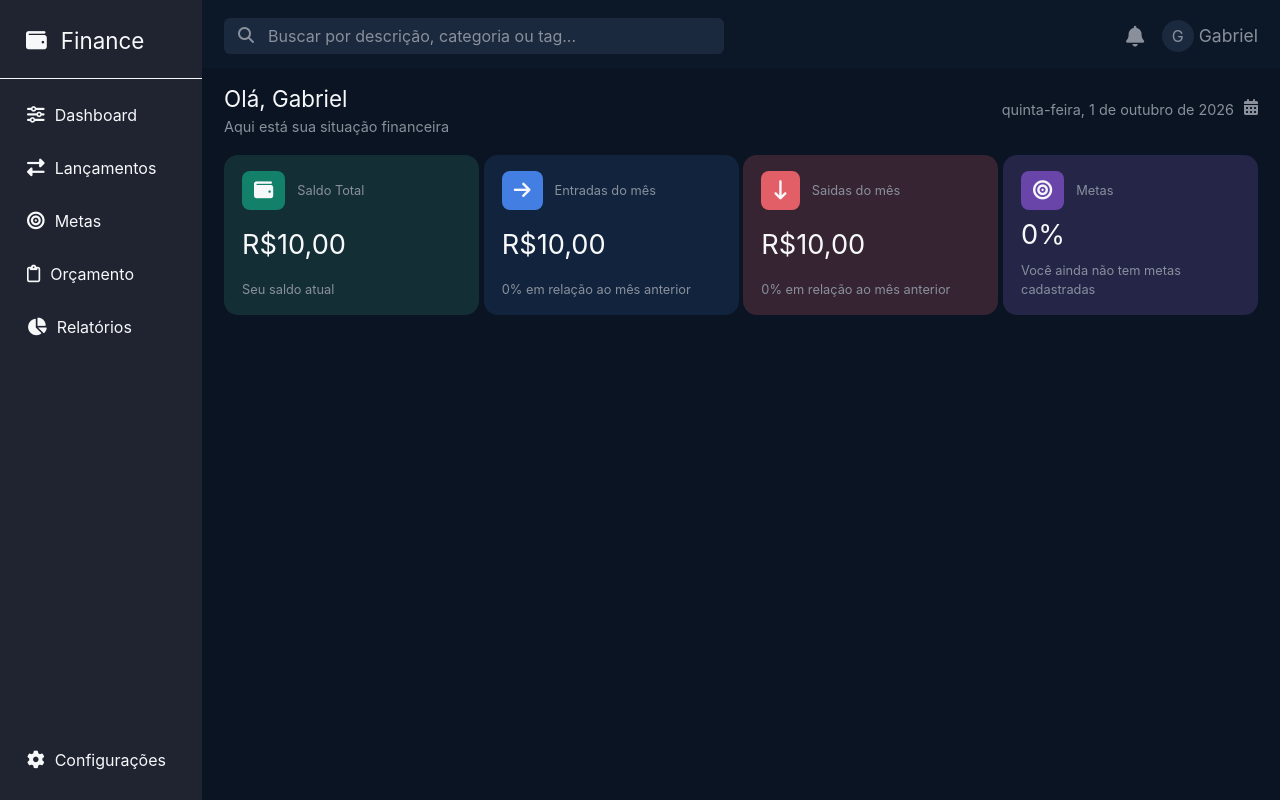
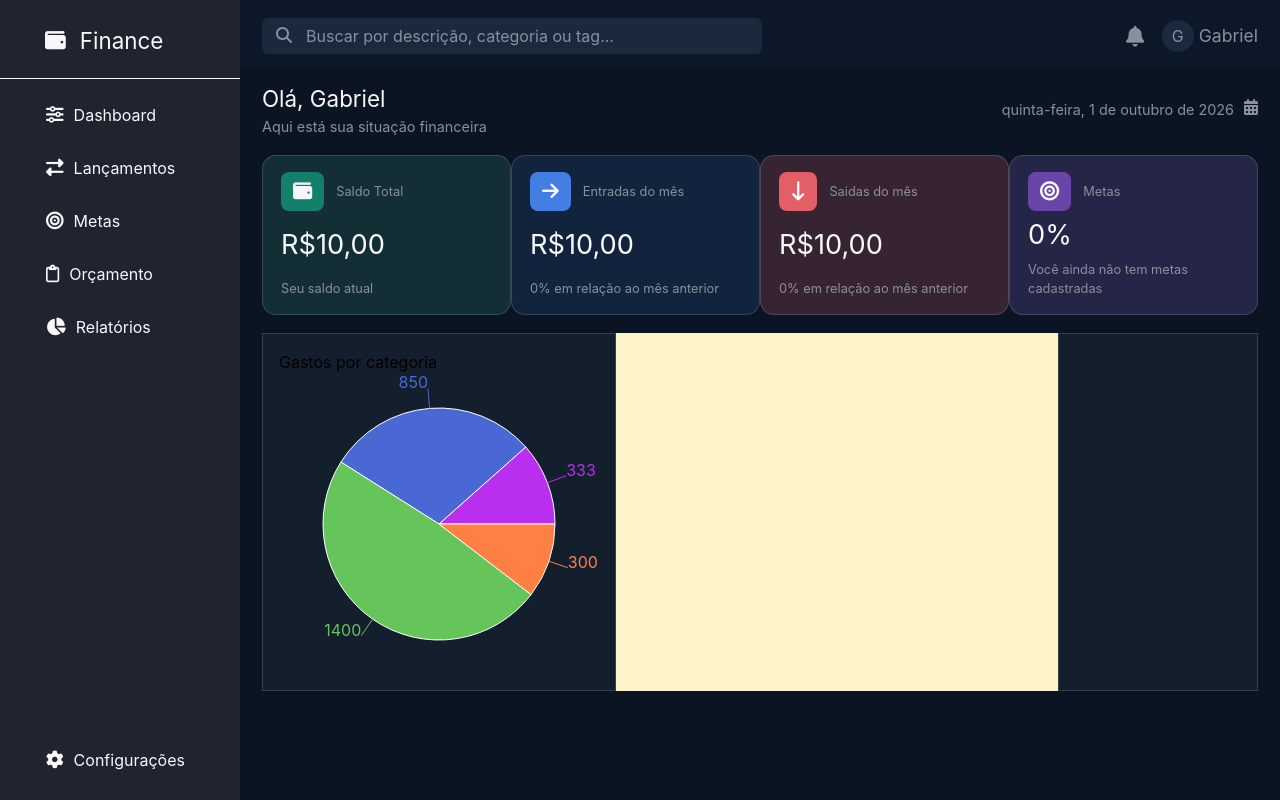
Before and after one commit to Gabrielbarbosa14/finance-app, a React (Vite) app: page / in a window 1280 px wide. Built offline with nearby package versions, Linux system fonts and the light colour scheme.

Commit message:
Adicionando gráficos ao dashboard

```diff
--- a/package.json
+++ b/package.json
@@ -12,7 +12,8 @@
   "dependencies": {
     "react": "^19.2.8",
     "react-dom": "^19.2.8",
-    "react-router-dom": "^7.18.4"
+    "react-router-dom": "^7.18.4",
+    "recharts": "^3.10.1"
   },
   "devDependencies": {
     "@eslint/js": "^10.0.1",
--- a/src/App.jsx
+++ b/src/App.jsx
@@ -14,7 +14,7 @@ function About() {
 
 function App() {
   return (
-    <div className="h-screen flex">
+    <div className="min-h-screen flex">
       <Sidebar />
       <Routes>
         <Route path="/" element={<Dashboard />}/>
--- a/src/components/Dashboard.jsx
+++ b/src/components/Dashboard.jsx
@@ -1,53 +1,115 @@
+import {
+  Line,
+  XAxis,
+  YAxis,
+  CartesianGrid,
+  Tooltip,
+  Legend,
+  PieChart,
+  Pie,
+  Cell,
+} from "recharts";
 
 const summaryData = [
-    {id: 'totalbalance', label: 'Saldo Total', value: 'R$10,00', description: 'Seu saldo atual', icon: 'fa-solid fa-wallet', bgcolor: 'bg-[#142E35]', bgcoloricon: 'bg-[#13816A]'},
-    {id: 'montharrivals', label: 'Entradas do mês', value: 'R$10,00', description: '0% em relação ao mês anterior', icon: 'fa-solid fa-arrow-right', bgcolor: 'bg-[#12243D]', bgcoloricon: 'bg-[#437FE2]'},
-    {id: 'monthoutflows', label: 'Saidas do mês', value: 'R$10,00', description: '0% em relação ao mês anterior', icon: 'fa-solid fa-arrow-down-long', bgcolor: 'bg-[#372432]', bgcoloricon: 'bg-[#E25F68]'},
-    {id: 'goals', label: 'Metas', value: '0%', description: 'Você ainda não tem metas cadastradas', icon: 'fa-solid fa-bullseye', bgcolor: 'bg-[#242547]', bgcoloricon: 'bg-[#6945AA]'}
-]
+  {
+    id: "totalbalance",
+    label: "Saldo Total",
+    value: "R$10,00",
+    description: "Seu saldo atual",
+    icon: "fa-solid fa-wallet",
+    bgcolor: "bg-[#142E35]",
+    bgcoloricon: "bg-[#13816A]",
+  },
+  {
+    id: "montharrivals",
+    label: "Entradas do mês",
+    value: "R$10,00",
+    description: "0% em relação ao mês anterior",
+    icon: "fa-solid fa-arrow-right",
+    bgcolor: "bg-[#12243D]",
+    bgcoloricon: "bg-[#437FE2]",
+  },
+  {
+    id: "monthoutflows",
+    label: "Saidas do mês",
+    value: "R$10,00",
+    description: "0% em relação ao mês anterior",
+    icon: "fa-solid fa-arrow-down-long",
+    bgcolor: "bg-[#372432]",
+    bgcoloricon: "bg-[#E25F68]",
+  },
+  {
+    id: "goals",
+    label: "Metas",
+    value: "0%",
+    description: "Você ainda não tem metas cadastradas",
+    icon: "fa-solid fa-bullseye",
+    bgcolor: "bg-[#242547]",
+    bgcoloricon: "bg-[#6945AA]",
+  },
+];
+
+const data = [
+  { name: "Alimentação", value: 333 },
+  { name: "Transporte", value: 850 },
+  { name: "Lazer", value: 1400 },
+  { name: "Estudos", value: 300 },
+];
 
 function Dashboard() {
-    const today = new Date()
+  const today = new Date();
 
   const options = {
-        weekday: 'long',
-        day: 'numeric',
-        month: 'long',
-        year: 'numeric'
-    }
+    weekday: "long",
+    day: "numeric",
+    month: "long",
+    year: "numeric",
+  };
 
-    const formattedDate = today.toLocaleDateString('pt-br', options)
+  const formattedDate = today.toLocaleDateString("pt-br", options);
 
-    return(
-        <div className="w-full bg-[#0A1422]">
+  const colors = ["#B92EEF", "#4A68D3", "#65C45A", "#FF8042"];
+
+  return (
+    <div className="w-full bg-[#0A1422] pl-[240px] min-h-screen">
       <div className="bg-[#0C1828] pt-[18px] pb-3.5 pl-5.5 pr-5.5 flex justify-between">
         <div className="relative">
           <i className="fa-solid fa-magnifying-glass absolute left-3.5 top-[9px] text-[#89909C] text-[1em]"></i>
-                    <input type="text"
+          <input
+            type="text"
             name="search"
             id="search"
             placeholder="Buscar por descrição, categoria ou tag..."
             className="bg-[#1A293E] text-[#F7F8FA] w-[500px] pt-1.5 pb-1.5
-                    pl-11 pr-1 rounded-[6px]"  />
+                    pl-11 pr-1 rounded-[6px]"
+          />
         </div>
-                <div id="right-conner" className="flex justify-between items-center w-[132px]">
+        <div
+          id="right-conner"
+          className="flex justify-between items-center w-[132px]"
+        >
           <div id="notification" className="flex justify-center items-center">
             <i className="fa-solid fa-bell text-[1.3em] text-[#89909C]"></i>
           </div>
           <div className="flex items-center justify-center gap-[5px]">
-                        <div id="icon" className="flex items-center justify-center
-                        bg-[#1A293E] w-[32px] h-[32px] rounded-[50%]">
+            <div
+              id="icon"
+              className="flex items-center justify-center
+                        bg-[#1A293E] w-[32px] h-[32px] rounded-[50%]"
+            >
               <h1 className="text-[#89909C]">G</h1>
             </div>
             <h1 className="text-[#89909C] text-[1.1em]">Gabriel</h1>
           </div>
         </div>
       </div>
-            <div id="body" className="pl-5.5 pr-5.5 pt-3.5 pb-3.5">
+      <div id="body" className="pl-5.5 pr-5.5 pt-3.5 pb-3.5 ">
         <div id="top-body" className="w-full flex justify-between items-center">
           <div>
             <h1 className="text-[#F7F8FA] text-[1.4em]">Olá, Gabriel</h1>
-                        <p className="text-[#89909C] text-[0.9em]">Aqui está sua situação financeira</p>
+            <p className="text-[#89909C] text-[0.9em]">
+              Aqui está sua situação financeira
+            </p>
           </div>
           <div className="text-[#89909C] flex gap-2.5">
             <p className="text-[0.9em]">{formattedDate}</p>
@@ -56,21 +118,41 @@ function Dashboard() {
         </div>
         <div id="summary" className=" flex justify-between mt-[18px]">
           {summaryData.map((card) => [
-                        <div className={`${card.bgcolor} w-[255px] h-[160px] pt-4 pb-4 pl-4.5 pr-4.5 flex flex-col justify-between rounded-[14px]`}>
+            <div
+              className={`${card.bgcolor} w-[255px] h-[160px] pt-4 pb-4 pl-4.5 pr-4.5 flex flex-col justify-between rounded-[14px] border border-[#F7F8FA]/15`}
+            >
               <div className="flex items-center gap-3">
-                                <div className={`${card.bgcoloricon} pt-2.5 pb-2.5 pl-3 pr-3 rounded-[8px] flex justify-between items-center`}>
+                <div
+                  className={`${card.bgcoloricon} pt-2.5 pb-2.5 pl-3 pr-3 rounded-[8px] flex justify-between items-center`}
+                >
                   <i className={`${card.icon} text-[1.2em] text-[#F7F8FA]`}></i>
                 </div>
                 <p className="text-[0.8em] text-[#89909C]">{card.label}</p>
               </div>
               <h1 className="text-[1.7em] text-[#F7F8FA]">{card.value}</h1>
               <p className="text-[0.8em] text-[#89909C]">{card.description}</p>
+            </div>,
+          ])}
         </div>
-                    ])}
+        <div id="charts" className="bg-amber-100 mt-[18px] flex justify-between">
+          <div id="expenses" className="bg-[#141F2D] border border-[#F7F8FA]/15 flex flex-col p-[16px]">
+            <h1>Gastos por categoria</h1>
+            <PieChart width={320} height={300}>
+              <Pie data={data} dataKey="value" label>
+                {data.map((entry, index) => (
+                  <Cell key={`cell-${index}`} fill={colors[index]} />
+                ))}
+              </Pie>
+              <Tooltip />
+            </PieChart>
+          </div>
+          <div id="goals" className="bg-[#141F2D] w-[200px] border border-[#F7F8FA]/15">
+
           </div>
         </div>
       </div>
-    )
+    </div>
+  );
 }
 
-export default Dashboard
+export default Dashboard;
--- a/src/components/Sidebar.jsx
+++ b/src/components/Sidebar.jsx
@@ -18,7 +18,7 @@ const links = [
 
 function Sidebar() {
   return (
-    <div className="bg-[#1F2430] h-full w-[240px] flex flex-col justify-between items-center pt-5 pb-5">
+    <div className="bg-[#1F2430] h-full w-[240px] flex flex-col justify-between items-center pt-5 pb-5 fixed">
       {topLink.map((link) => [
         <div key={link.id} className="w-[170px] flex justify-start items-center gap-3.5 px-[10px] py-[4px]">
           <i className={`${link.icon} text-[#F7F8FA] text-[1.3em]`} />
--- a/src/index.css
+++ b/src/index.css
@@ -1 +1,12 @@
 @import "tailwindcss";
+
+html,
+body,
+#root {
+  min-height: 100%;
+}
+
+body {
+  margin: 0;
+  background-color: #0a1422;
+}
```
Also changed, not shown: 1 other file (tests, documents, lock files or other folders). Lines whose indentation alone changed are shown as unchanged.
